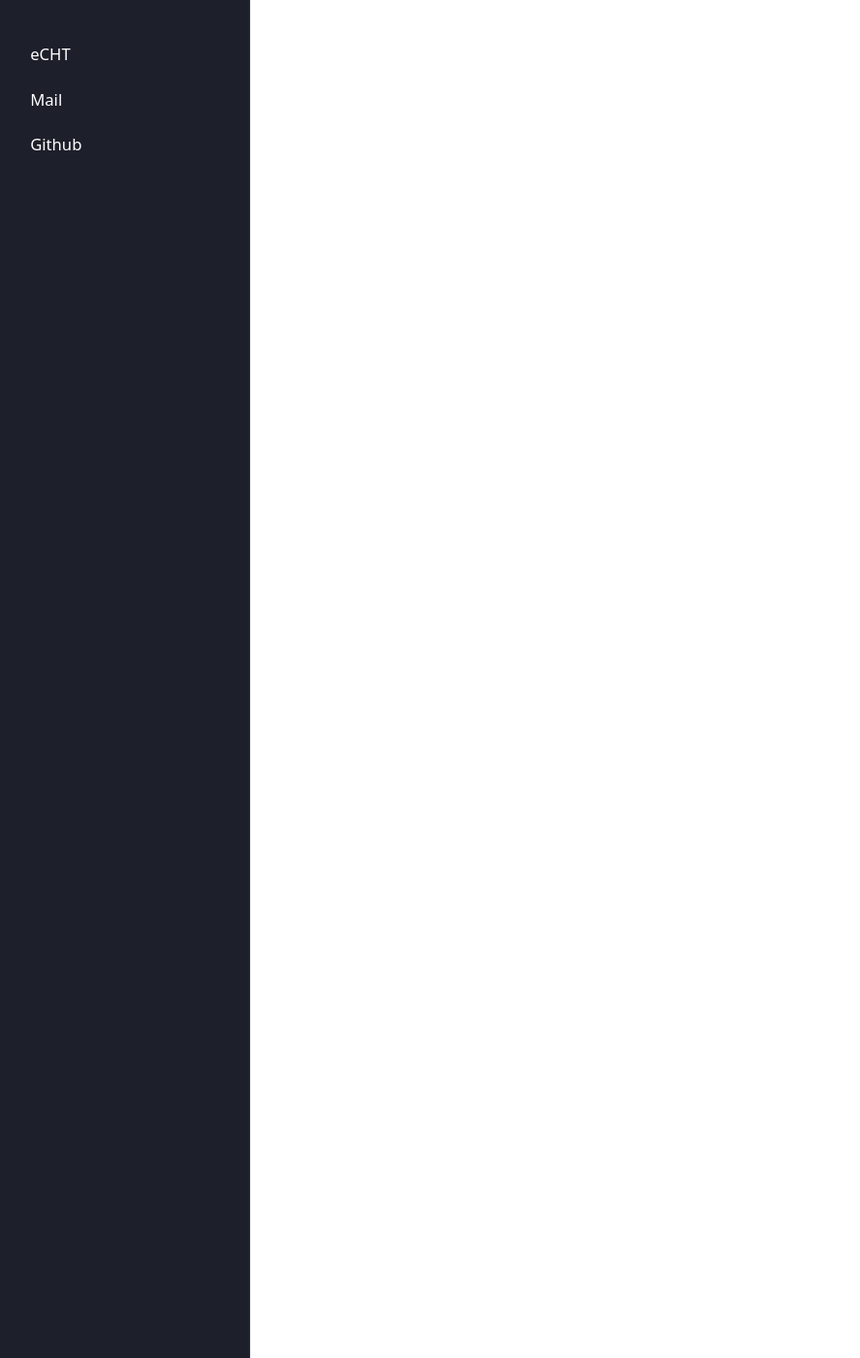
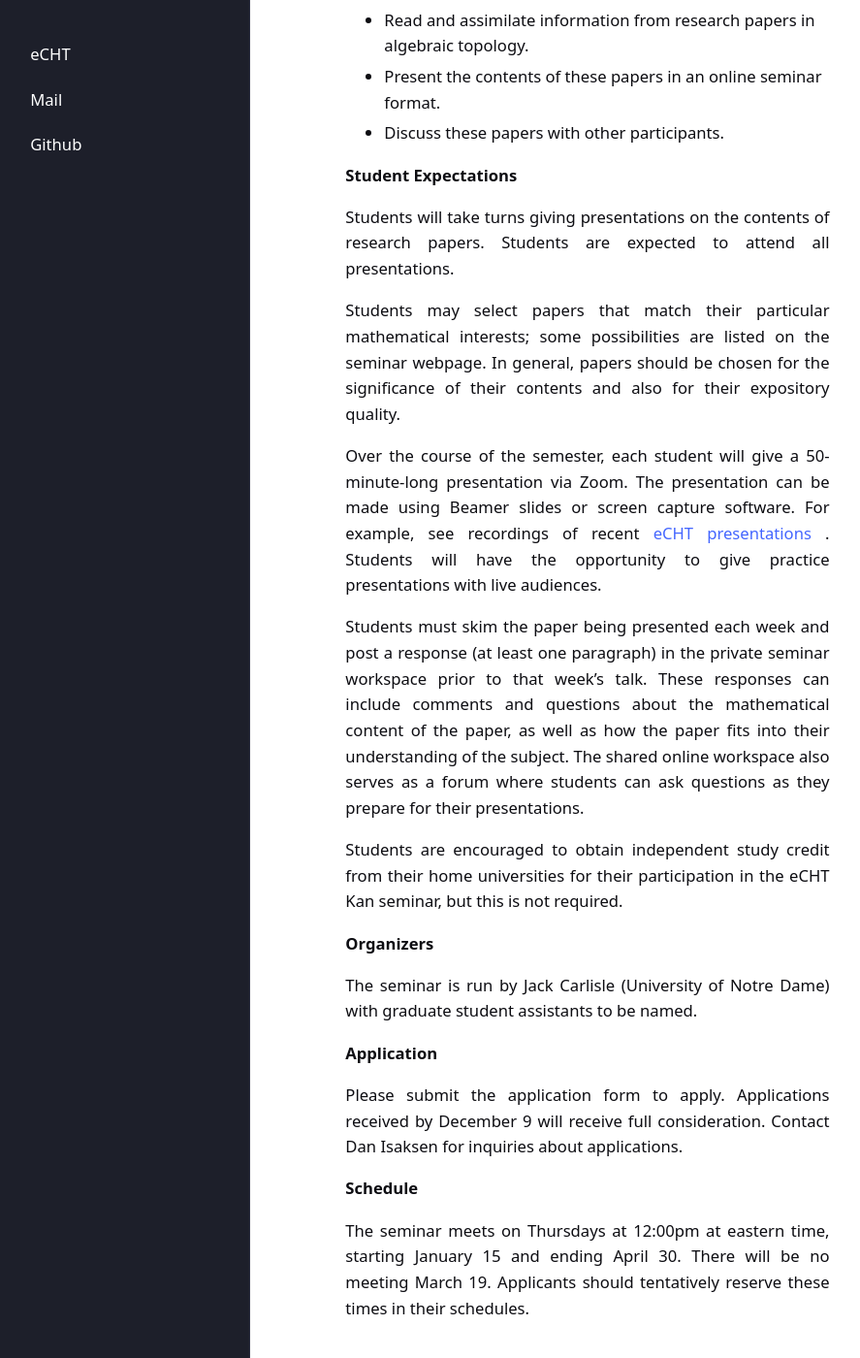
Before and after one commit to eCHTorc/eCHTorc.github.io, a Jekyll site: the page built from echt-reading-seminars/echt-kan-seminar-winter-25.html, in a window 1280 px wide and 1400 px high, scrolled down 298 px. Shown: the whole window at 97% size, without its empty margins (43-930 px from the left). Built offline with Jekyll 4.4.1, drawn with Linux system fonts in a browser that asks for light colours; some of the changed text lies outside the part shown.

Commit message:
Update echt-kan-seminar-winter-25.html

```diff
--- a/echt-reading-seminars/echt-kan-seminar-winter-25.html
+++ b/echt-reading-seminars/echt-kan-seminar-winter-25.html
@@ -11,3 +11,61 @@ layout: page
     {% endfor %}
   </nav>
 </main>
+
+<strong> Summary </strong>
+
+<p>
+The eCHT Kan seminar is an online graduate student seminar in algebraic topology, modeled after the “Kan seminar” at MIT. In this seminar, students will
+</p>
+
+<ul>
+<li> Read and assimilate information from research papers in algebraic topology. </li>
+<li> Present the contents of these papers in an online seminar format. </li>
+<li> Discuss these papers with other participants. </li>
+</ul>
+
+<strong> Student Expectations </strong>
+
+<p>
+Students will take turns giving presentations on the contents of research papers. Students are expected to attend all presentations.
+</p>
+
+<p>
+Students may select papers that match their particular mathematical interests; some possibilities are listed on the seminar webpage. In general, papers should be chosen for the significance of their contents and also for their expository quality.
+</p>
+
+<p>
+Over the course of the semester, each student will give a 50-minute-long presentation via Zoom. The presentation can be made using Beamer slides or screen capture software. For example, see recordings of recent <a href="https://www.youtube.com/user/dcisaksen/videos"> eCHT presentations </a>. Students will have the opportunity to give practice presentations with live audiences.
+</p>
+
+<p>
+Students must skim the paper being presented each week and post a response (at least one paragraph) in the private seminar workspace prior to that week’s talk. These responses can include comments and questions about the mathematical content of the paper, as well as how the paper fits into their understanding of the subject. The shared online workspace also serves as a forum where students can ask questions as they prepare for their presentations.
+</p>
+
+<p>
+Students are encouraged to obtain independent study credit from their home universities for their participation in the eCHT Kan seminar, but this is not required.
+</p>
+
+<p>
+<strong> Organizers </strong>
+</p>
+
+<p>
+The seminar is run by Jack Carlisle (University of Notre Dame)  with graduate student assistants to be named.
+</p>
+
+<p>
+<strong> Application </strong>
+</p>
+
+<p>
+Please submit the application form to apply. Applications received by December 9 will receive full consideration. Contact Dan Isaksen for inquiries about applications.
+</p>
+
+<p>
+<strong> Schedule </strong>
+</p>
+
+<p>
+The seminar meets on Thursdays at 12:00pm at eastern time, starting January 15 and ending April 30. There will be no meeting March 19. Applicants should tentatively reserve these times in their schedules.
+</p>
```
